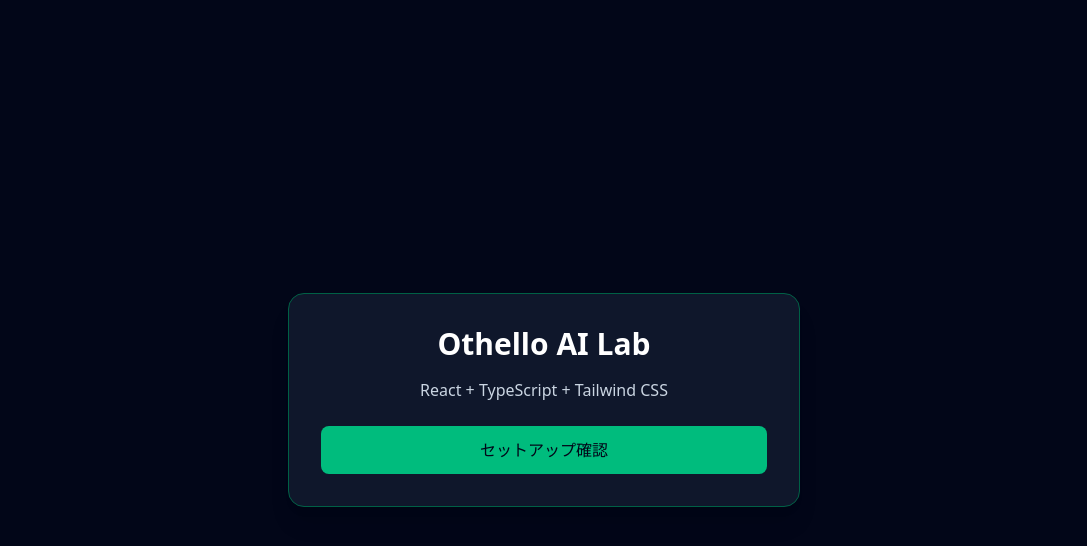
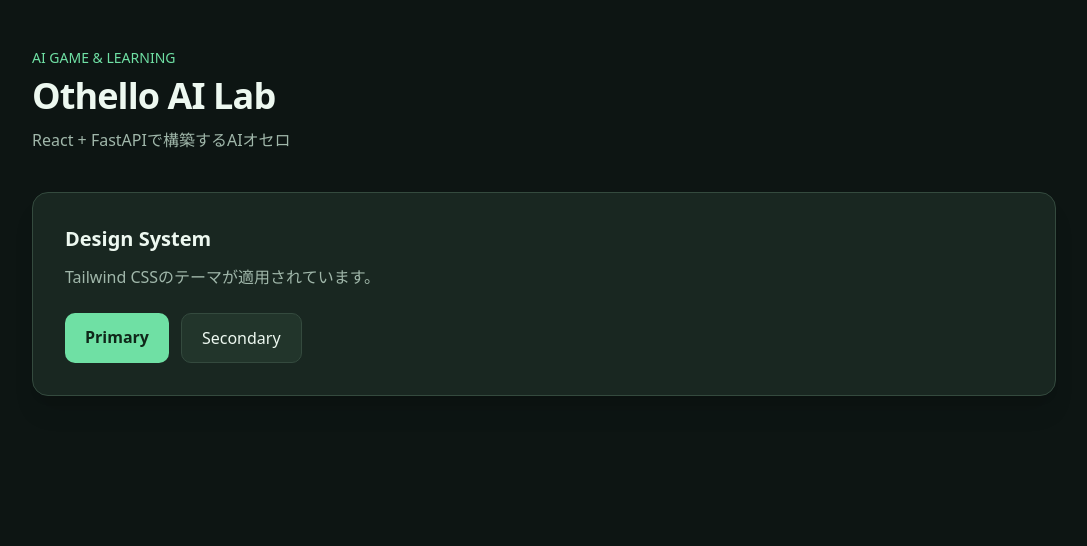
Before and after one commit to sososososoN/othello_app, a React (Vite) app in the folder frontend/: page / in a window 1280 px wide. Shown: the top 546 px of the page, without its empty margins (96-1183 px from the left). Built offline with nearby package versions, Linux system fonts and the light colour scheme.

Commit message:
style: establish Tailwind design tokens and dark theme

```diff
--- a/frontend/src/App.tsx
+++ b/frontend/src/App.tsx
@@ -1,22 +1,42 @@
 
 function App() {
   return (
-    // 画面全体をダークテーマにする
-    <main className="flex min-h-screen items-center justify-center bg-slate-950 p-6">
-      {/* 中央のカード */}
-      <section className="w-full max-w-lg rounded-2xl border border-emerald-800 bg-slate-900 p-8 text-center shadow-xl">
-        <h1 className="text-3xl font-bold text-white">
-          Othello AI Lab
-        </h1>
+    // 全体の背景と最低限の余白
+    <main className="min-h-screen bg-background px-6 py-12 text-foreground">
+      <div className="mx-auto max-w-5xl">
+        {/* アプリのタイトル */}
+        <header className="mb-10">
+          <p className="mb-2 text-sm font-medium text-accent">
+            AI GAME & LEARNING
+          </p>
+          <h1 className="text-4xl font-bold tracking-tight">
+            Othello AI Lab
+          </h1>
+          <p className="mt-3 text-muted">
+            React + FastAPIで構築するAIオセロ
+          </p>
+        </header>
 
-        <p className="mt-4 text-slate-300">
-          React + TypeScript + Tailwind CSS
-        </p>
+        {/* 共通テーマを使ったカード */}
+        <section className="rounded-card border border-border bg-surface p-8 shadow-xl">
+          <h2 className="text-xl font-semibold">
+            Design System
+          </h2>
+          <p className="mt-3 text-muted">
+            Tailwind CSSのテーマが適用されています。
+          </p>
 
-        <div className="mt-6 rounded-lg bg-emerald-500 px-5 py-3 font-semibold text-slate-950">
-          セットアップ確認
-        </div>
-      </section>
+          {/* ボタンの外観確認。操作機能は次の段階で追加 */}
+          <div className="mt-6 flex flex-wrap gap-3">
+            <div className="rounded-control bg-accent px-5 py-3 font-semibold text-accent-foreground">
+              Primary
+            </div>
+            <div className="rounded-control border border-border bg-surface-raised px-5 py-3">
+              Secondary
+            </div>
+          </div>
+        </section>
+      </div>
     </main>
   );
 }
--- a/frontend/src/index.css
+++ b/frontend/src/index.css
@@ -1,14 +1,49 @@
 
-/* Tailwind CSS v4のスタイルを読み込む */
 @import "tailwindcss";
 
-/* Webアプリ全体の基本設定 */
+/* Tailwind v4のテーマ変数を定義 */
+@theme {
+  /* 背景・カード・文字 */
+  --color-background: #0d1513;
+  --color-surface: #192721;
+  --color-surface-raised: #22352b;
+  --color-foreground: #edf8f0;
+  --color-muted: #a0b7aa;
+
+  /* 境界線とアクセント */
+  --color-border: #344a3e;
+  --color-accent: #6fe0a4;
+  --color-accent-hover: #92edbb;
+  --color-accent-foreground: #10271a;
+
+  /* 盤面専用 */
+  --color-board: #25814c;
+  --color-board-border: #174b31;
+
+  /* カードやボタンの角丸 */
+  --radius-card: 1rem;
+  --radius-control: 0.625rem;
+
+  /* 共通フォント */
+  --font-sans: system-ui, -apple-system, sans-serif;
+}
+
+/* 全ページに共通する初期スタイル */
 :root {
-  font-family: system-ui, sans-serif;
-  font-synthesis: none;
+  font-family: var(--font-sans);
+  color-scheme: dark;
 }
 
 body {
   margin: 0;
   min-width: 320px;
+  min-height: 100vh;
+  background: var(--color-background);
+  color: var(--color-foreground);
 }
+
+button,
+input,
+select {
+  font: inherit;
+}
```
